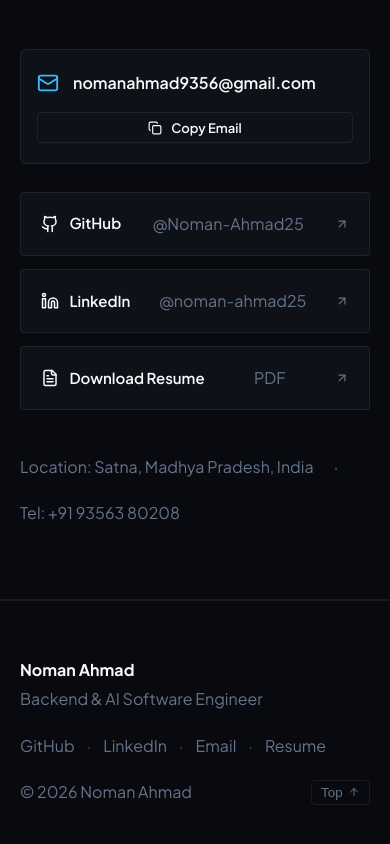
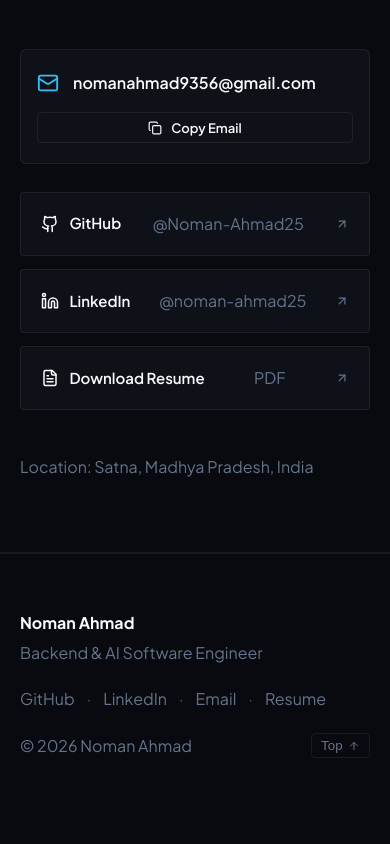
Before and after one commit to Noman-Ahmad25/noman-ahmad-portfolio, a React (Vite) app: page / in a window 390 px wide. Shown: the part 9869-10713 px from the top of the page. After the commit the page ends 10684 px from the top, so only its background shows below. Built offline with nearby package versions, Linux system fonts and the light colour scheme.

Commit message:
feat: remove phone number

```diff
--- a/src/data/portfolioData.ts
+++ b/src/data/portfolioData.ts
@@ -52,7 +52,6 @@ export const PERSONAL_INFO = {
     'I build backend systems and AI applications with reliable APIs, strong data layers, and deterministic logic.',
   location: 'Satna, Madhya Pradesh, India',
   email: 'nomanahmad9356@gmail.com',
-  phone: '+91 93563 80208',
   githubUrl: 'https://github.com/Noman-Ahmad25',
   githubHandle: 'Noman-Ahmad25',
   linkedinUrl: 'https://linkedin.com/in/noman-ahmad25',
--- a/src/sections/Contact.tsx
+++ b/src/sections/Contact.tsx
@@ -89,8 +89,6 @@ export const Contact: React.FC = () => {
           {/* Location and Phone */}
           <div className="contact-meta-row font-mono text-xs">
             <span>Location: {PERSONAL_INFO.location}</span>
-            <span className="meta-sep">·</span>
-            <span>Tel: {PERSONAL_INFO.phone}</span>
           </div>
         </div>
       </div>
```
